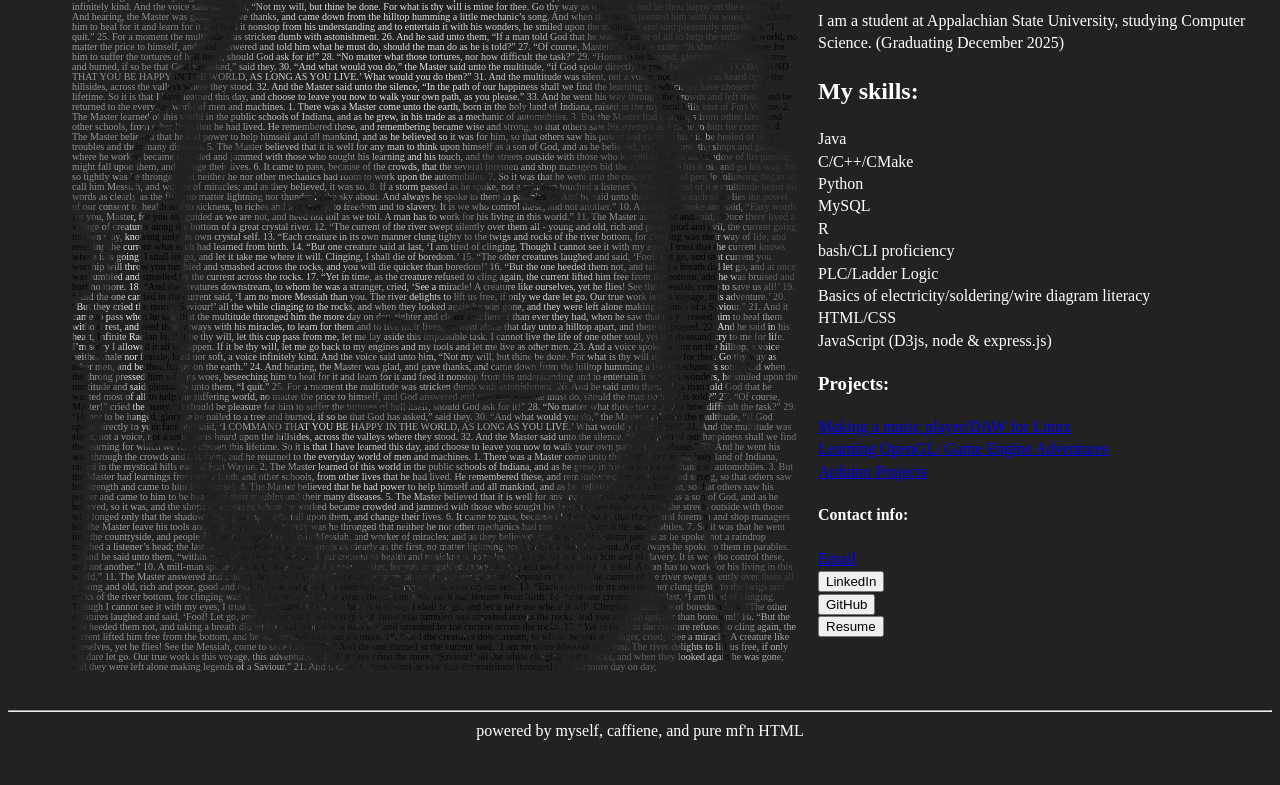
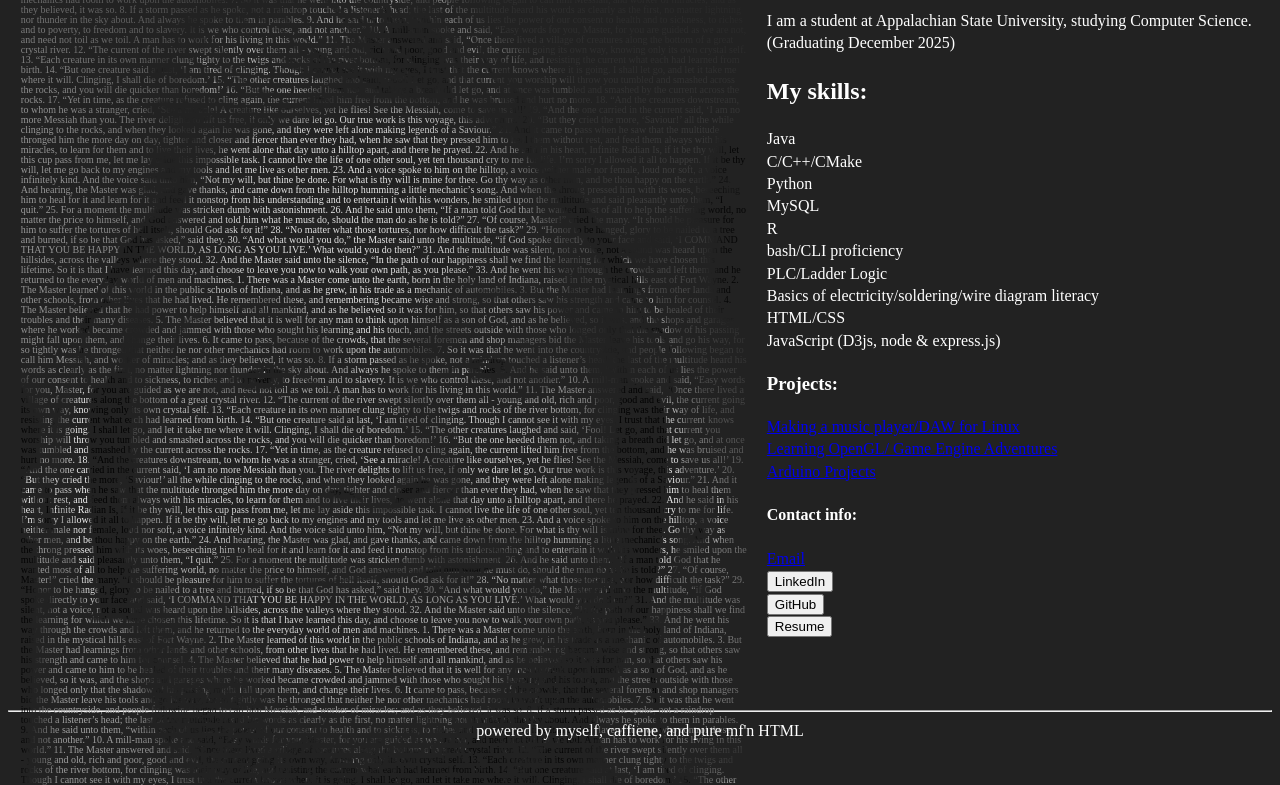
Before and after one commit to innovationsquared/innovationsquared.github.io, a plain HTML site: page index.html in a window 1280 px wide. Shown: the part 156-941 px from the top of the page. Drawn offline with Linux system fonts and the light colour scheme.

Commit message:
formatting fixes

```diff
--- a/style.css
+++ b/style.css
@@ -9,16 +9,13 @@ header {
 }
 
 .left {
-  flex: 1;
-  display: flex;
   align-items: center;
-  justify-content: flex-start;
-  padding-left: 5vw;
-  padding-top: 100px;
+  justify-content: left;
+  padding-left: 1vw;
+  padding-top: 1vw;
 }
 
 .right {
-  flex: 1;
   padding: 20px;
 }
 
```
